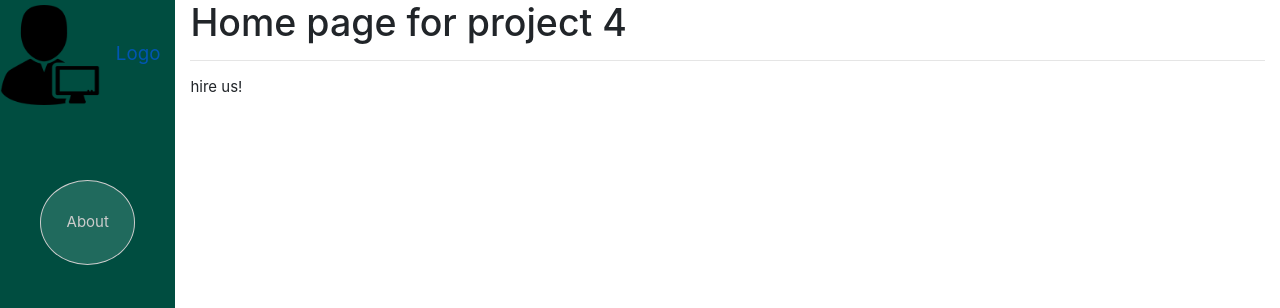
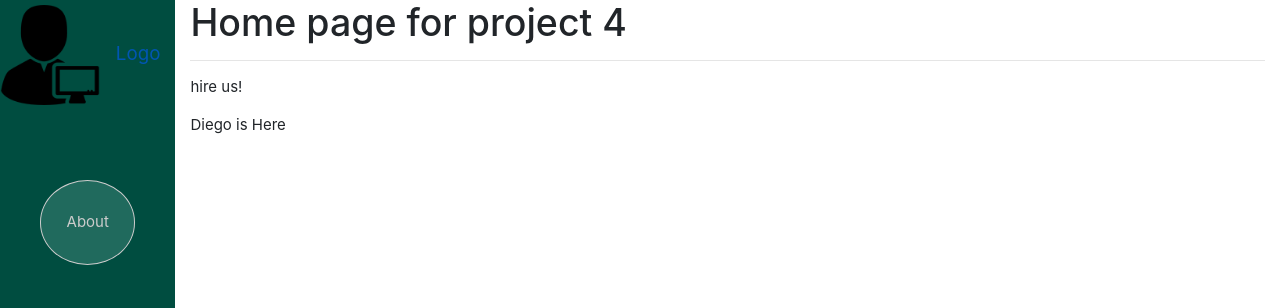
Before and after one commit to HoseaCodes/DevCenter, a Django app: page / in a window 1280 px wide. Shown: the top 308 px of the page. Run offline with Django 3.2, Linux system fonts and the light colour scheme; some libraries are stand-ins or nearby versions.

Commit message:
Testing Diego is Here

```diff
--- a/main_app/templates/home.html
+++ b/main_app/templates/home.html
@@ -3,5 +3,6 @@
     <h1>Home page for project 4</h1>
     <hr />
     <p>hire us!</p>
+    <p>Diego is Here</p>
 
 {% endblock %}
```
